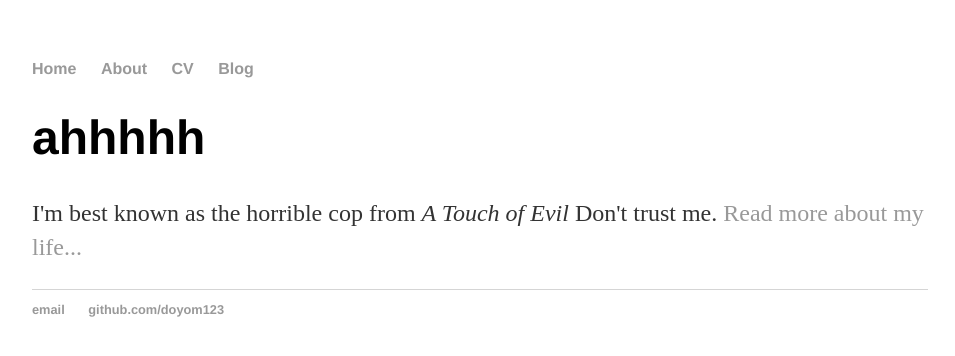
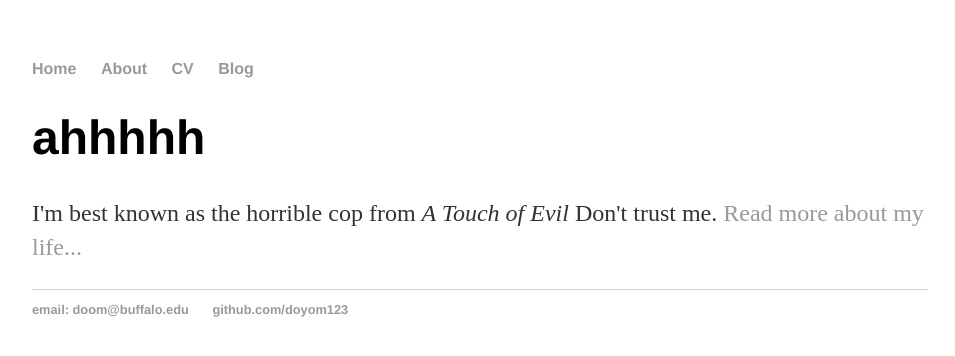
Before and after one commit to doyom123/doyom123.github.io, a plain HTML site: page index.html in a window 1280 px wide. Shown: the whole page, without its empty margins (160-1115 px from the left). Drawn offline with Linux system fonts and the light colour scheme.

Commit message:
Update index.html

```diff
--- a/index.html
+++ b/index.html
@@ -21,7 +21,7 @@
 		</div><!-- /.container -->
 		<footer>
     		<ul>
-        		<li><a href="mailto:doom@buffalo.edu">email</a></li>
+        		<li><a href="mailto:doom@buffalo.edu">email: doom@buffalo.edu</a></li>
         		<li><a href="https://github.com/doyom123">github.com/doyom123</a></li>
 			</ul>
 		</footer>
```
